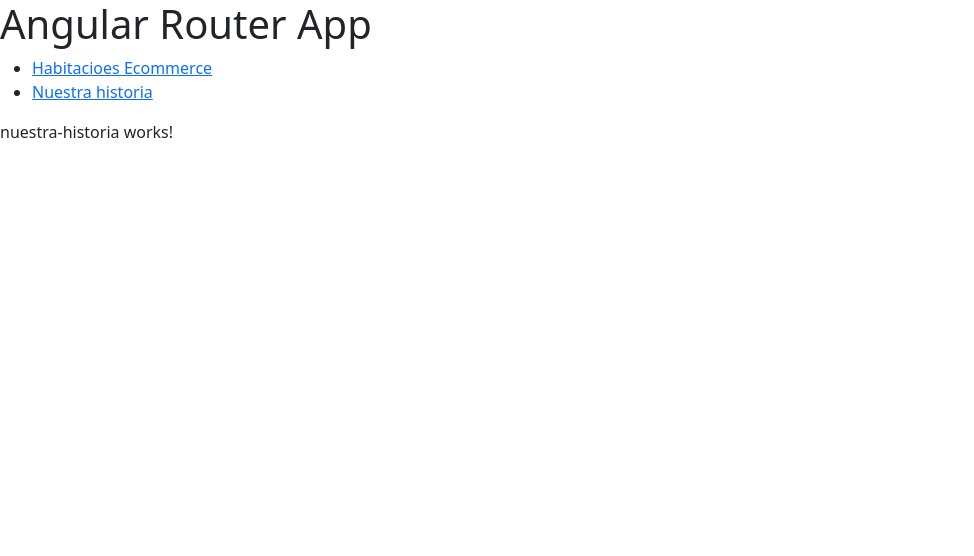
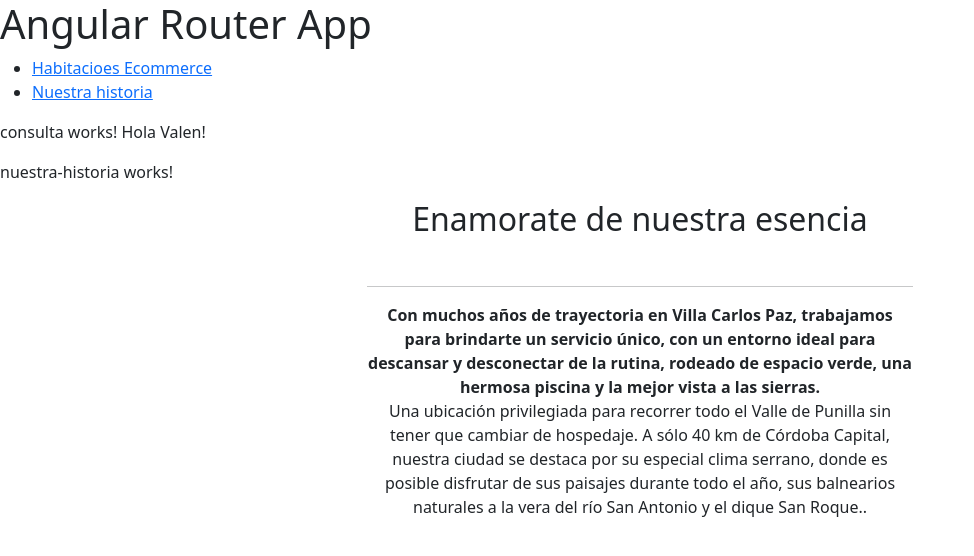
Before and after one commit to FedeGonzalez2016/2022-Fullstack-Proyecto-Integrador, an Angular app in the folder HotelCalifornia2023/: page /nuestra-historia in a window 1280 px wide. Shown: the top 556 px of the page, without its empty margins (0-974 px from the left). Built offline with nearby package versions, Linux system fonts and the light colour scheme.

Commit message:
HTML to nuestra-historia

```diff
--- a/HotelCalifornia2023/src/app/app.component.html
+++ b/HotelCalifornia2023/src/app/app.component.html
@@ -6,5 +6,7 @@
     <li><a routerLink="/nuestra-historia" routerLinkActive="active" ariaCurrentWhenActive="page"> Nuestra historia</a></li>
   </ul>
 </nav>
+
+<app-consulta></app-consulta>
 <!-- The routed views render in the <router-outlet>-->
 <router-outlet></router-outlet>
--- a/HotelCalifornia2023/src/app/pages/consulta/consulta.component.html
+++ b/HotelCalifornia2023/src/app/pages/consulta/consulta.component.html
@@ -1 +1 @@
-<p>consulta works!</p>
+<p>consulta works! Hola Valen! </p>
--- a/HotelCalifornia2023/src/app/pages/nuestra-historia/nuestra-historia.component.html
+++ b/HotelCalifornia2023/src/app/pages/nuestra-historia/nuestra-historia.component.html
@@ -1 +1,12 @@
 <p>nuestra-historia works!</p>
+
+<div class="container" id="nuestrahistoria">
+  <div class="row text-center">
+    <h2>Enamorate de nuestra esencia</h2>
+  </div>
+  <div class="row">
+    <div class="col-6 m-auto text-center"> <br><hr><strong>Con muchos años de trayectoria en Villa Carlos Paz, trabajamos para brindarte un servicio único, con un entorno ideal para descansar y desconectar de la rutina, rodeado de espacio verde, una hermosa piscina y la mejor vista a las sierras.</strong>
+
+      <br>Una ubicación privilegiada para recorrer todo el Valle de Punilla sin tener que cambiar de hospedaje. A sólo 40 km de Córdoba Capital, nuestra ciudad se destaca por su especial clima serrano, donde es posible disfrutar de sus paisajes durante todo el año, sus balnearios naturales a la vera del río San Antonio y el dique San Roque..</div>
+  </div>
+</div>
```
Also changed, not shown: HotelCalifornia2023/src/app/pages/vista-interna/reservas/reservas.component.css (added), HotelCalifornia2023/src/app/pages/vista-interna/reservas/reservas.component.html (renamed from HotelCalifornia2023/src/app/vista-interna/reservas/reservas.component.html), HotelCalifornia2023/src/app/pages/vista-interna/reservas/reservas.component.ts (renamed from HotelCalifornia2023/src/app/vista-interna/reservas/reservas.component.ts), 1 other file (tests, documents, lock files or other folders).
